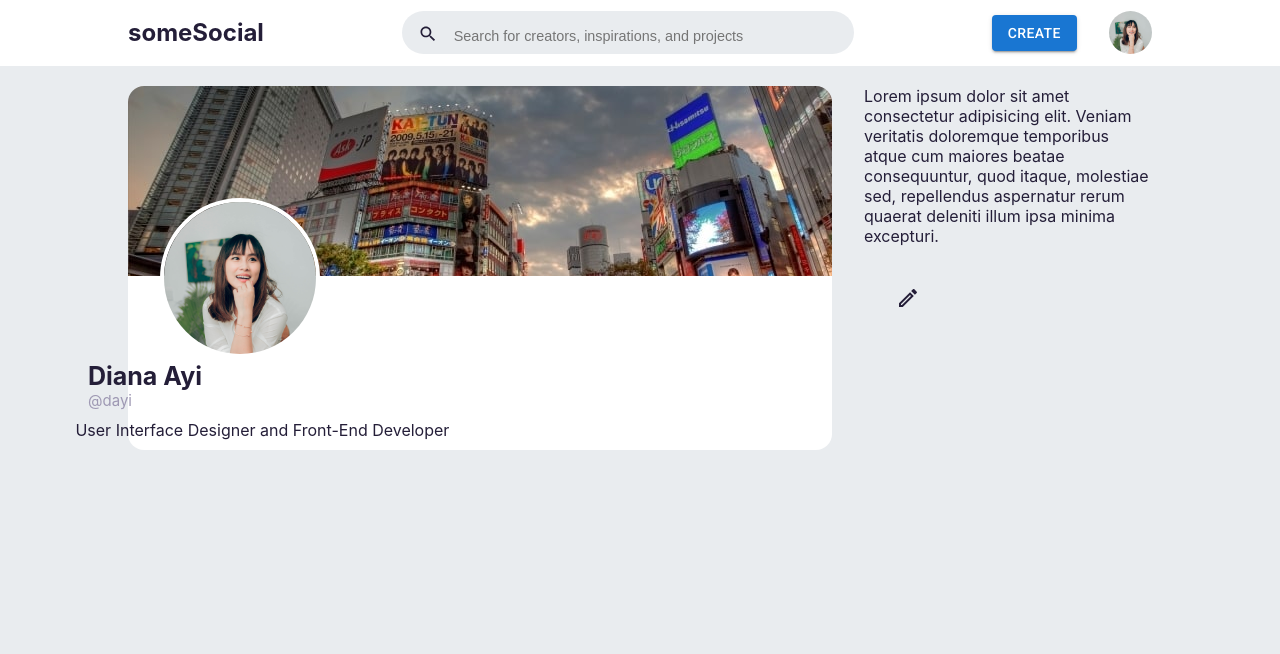
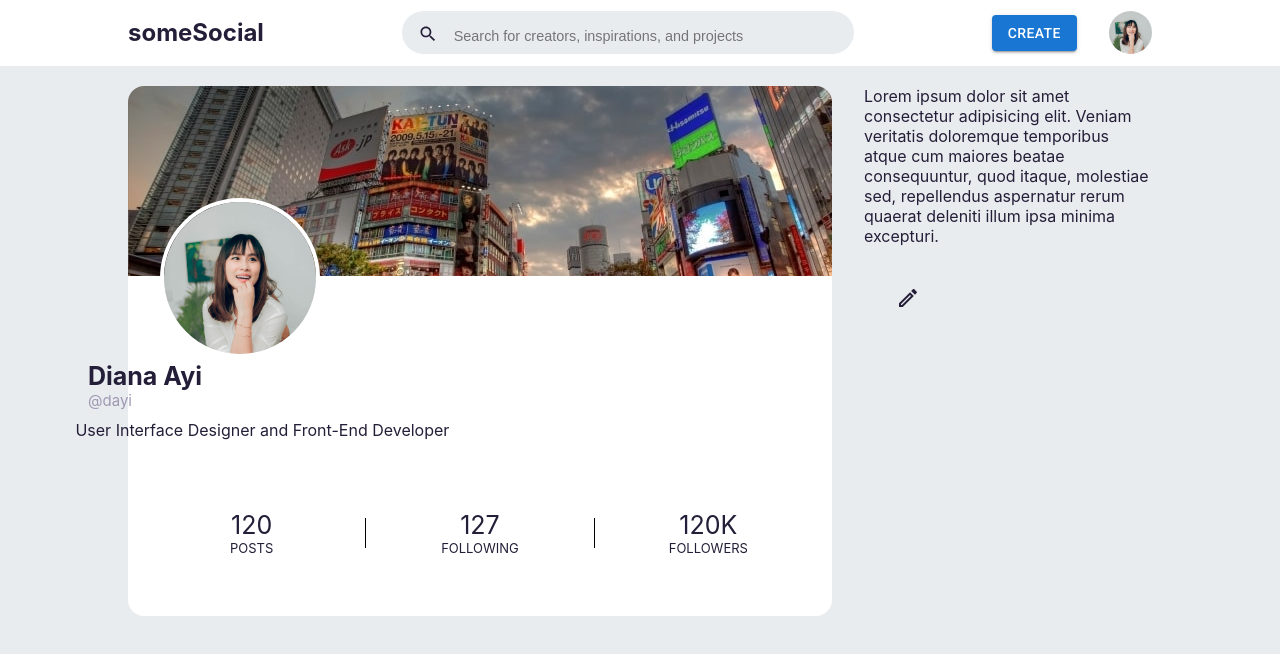
Before and after one commit to jpzambranoleon/jsx-template-prototype, a React (Create React App) app: page / in a window 1280 px wide. Shown: the top 654 px of the page. Built offline with nearby package versions, Linux system fonts and the light colour scheme.

Commit message:
updated files

```diff
--- a/src/pages/profile/components/ProfileContainer.jsx
+++ b/src/pages/profile/components/ProfileContainer.jsx
@@ -22,6 +22,24 @@ function ProfileContainer() {
             <div className="profile-description">
                 <p>User Interface Designer and Front-End Developer</p>
             </div>
+            <div className="card-footer">
+                <div className="numbers">
+                    <div className="item">
+                        <span>120</span>
+                        Posts
+                    </div>
+                    <div className="border"></div>
+                    <div className="item">
+                        <span>127</span>
+                        Following
+                    </div>
+                    <div className="border"></div>
+                    <div className="item">
+                        <span>120K</span>
+                        Followers
+                    </div>
+                </div>
+            </div>
         </div>
     )
 }
```
